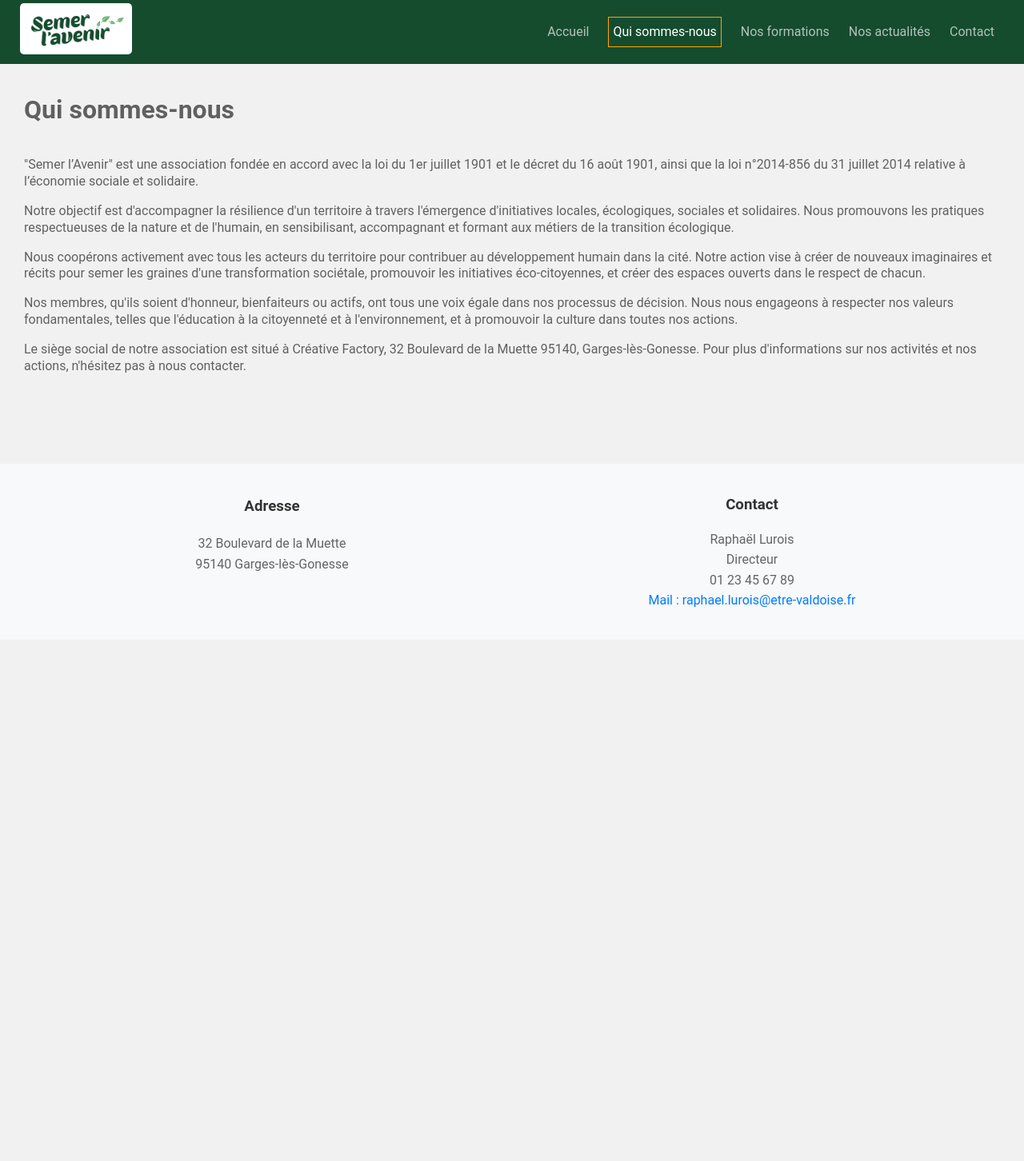
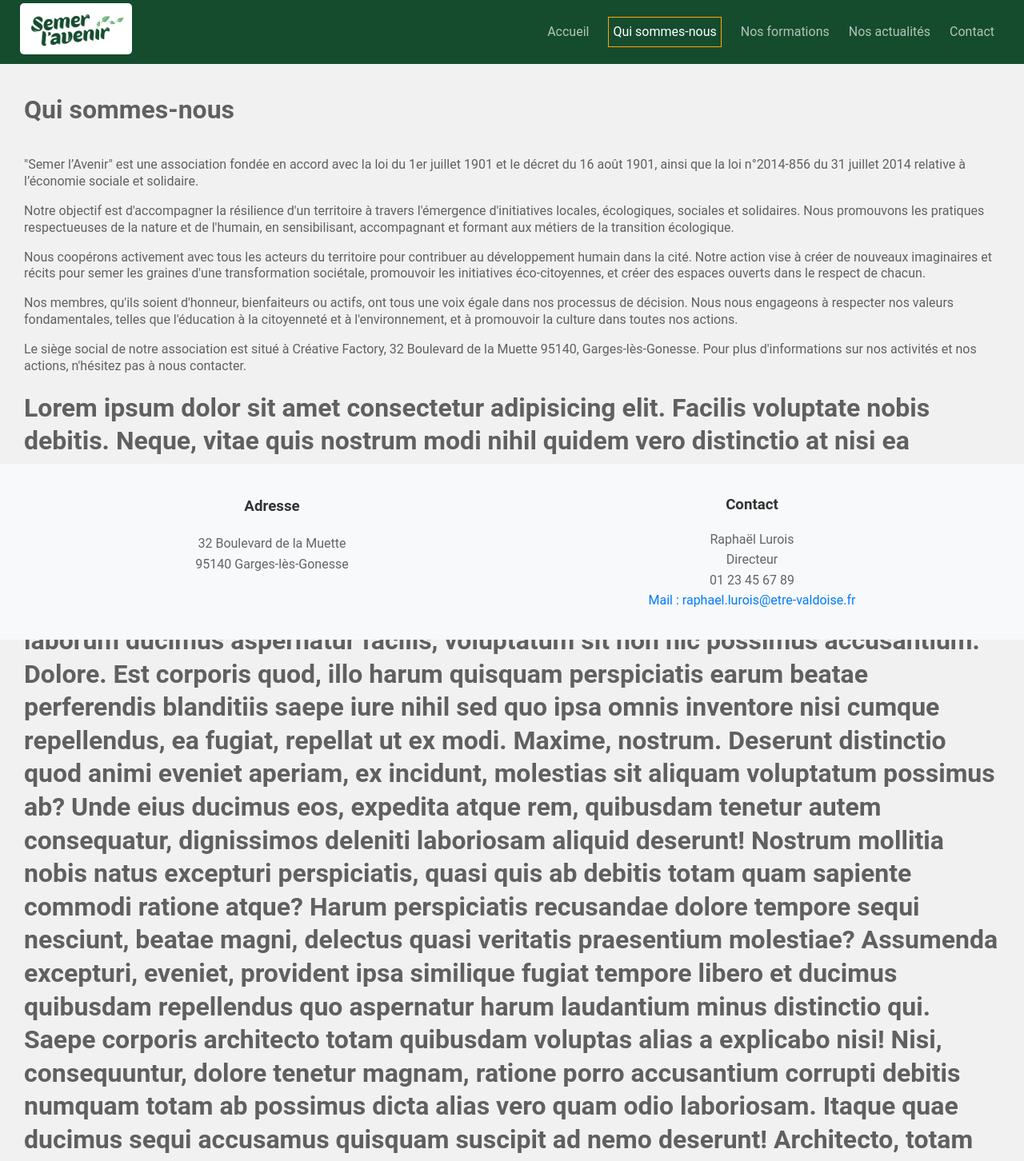
Before and after one commit to sermer12/sermer_avenir, a React (Vite) app in the folder frontend/: page /Qui-sommes-nous in a window 1280 px wide. Shown: the top 1452 px of the page at 80% size. Before the commit the page ends 800 px from the top, so only its background shows below. Built offline with nearby package versions, Linux system fonts and the light colour scheme.

Commit message:
fix: css

```diff
--- a/frontend/src/pages/QuiSommesNous.jsx
+++ b/frontend/src/pages/QuiSommesNous.jsx
@@ -1,27 +1,116 @@
-import React from 'react';
-import '../styles/presentation.css';
+import React from "react";
+import "../styles/presentation.css";
 
 const QuiSommesNous = () => {
   //TODO : mettre des images
   return (
-    <div className='quiSommesNous_container'>
+    <div className="quiSommesNous_container">
       <h1>Qui sommes-nous</h1>
       <div className="quiSommesNous_content">
         <p>
-          "Semer l’Avenir" est une association fondée en accord avec la loi du 1er juillet 1901 et le décret du 16 août 1901, ainsi que la loi n°2014‐856 du 31 juillet 2014 relative à l’économie sociale et solidaire.
+          "Semer l’Avenir" est une association fondée en accord avec la loi du
+          1er juillet 1901 et le décret du 16 août 1901, ainsi que la loi
+          n°2014‐856 du 31 juillet 2014 relative à l’économie sociale et
+          solidaire.
         </p>
         <p>
-          Notre objectif est d'accompagner la résilience d'un territoire à travers l'émergence d'initiatives locales, écologiques, sociales et solidaires. Nous promouvons les pratiques respectueuses de la nature et de l'humain, en sensibilisant, accompagnant et formant aux métiers de la transition écologique.
+          Notre objectif est d'accompagner la résilience d'un territoire à
+          travers l'émergence d'initiatives locales, écologiques, sociales et
+          solidaires. Nous promouvons les pratiques respectueuses de la nature
+          et de l'humain, en sensibilisant, accompagnant et formant aux métiers
+          de la transition écologique.
         </p>
         <p>
-          Nous coopérons activement avec tous les acteurs du territoire pour contribuer au développement humain dans la cité. Notre action vise à créer de nouveaux imaginaires et récits pour semer les graines d'une transformation sociétale, promouvoir les initiatives éco-citoyennes, et créer des espaces ouverts dans le respect de chacun.
+          Nous coopérons activement avec tous les acteurs du territoire pour
+          contribuer au développement humain dans la cité. Notre action vise à
+          créer de nouveaux imaginaires et récits pour semer les graines d'une
+          transformation sociétale, promouvoir les initiatives éco-citoyennes,
+          et créer des espaces ouverts dans le respect de chacun.
         </p>
         <p>
-          Nos membres, qu'ils soient d'honneur, bienfaiteurs ou actifs, ont tous une voix égale dans nos processus de décision. Nous nous engageons à respecter nos valeurs fondamentales, telles que l'éducation à la citoyenneté et à l'environnement, et à promouvoir la culture dans toutes nos actions.
+          Nos membres, qu'ils soient d'honneur, bienfaiteurs ou actifs, ont tous
+          une voix égale dans nos processus de décision. Nous nous engageons à
+          respecter nos valeurs fondamentales, telles que l'éducation à la
+          citoyenneté et à l'environnement, et à promouvoir la culture dans
+          toutes nos actions.
         </p>
         <p>
-          Le siège social de notre association est situé à Créative Factory, 32 Boulevard de la Muette 95140, Garges-lès-Gonesse. Pour plus d'informations sur nos activités et nos actions, n'hésitez pas à nous contacter.
+          Le siège social de notre association est situé à Créative Factory, 32
+          Boulevard de la Muette 95140, Garges-lès-Gonesse. Pour plus
+          d'informations sur nos activités et nos actions, n'hésitez pas à nous
+          contacter.
         </p>
+        <h1>
+          Lorem ipsum dolor sit amet consectetur adipisicing elit. Facilis
+          voluptate nobis debitis. Neque, vitae quis nostrum modi nihil quidem
+          vero distinctio at nisi ea doloremque dolorem facere amet ipsa
+          deserunt? Architecto voluptatem totam pariatur officiis facilis libero
+          delectus ducimus velit doloribus aut, voluptas officia praesentium
+          quasi quis minima inventore error laborum ea esse! Cumque iusto
+          repellendus enim debitis officiis sint. Ad vero culpa voluptas hic
+          odit tempora ex! Optio minima officiis provident quas magni tenetur
+          dolore, nemo iste doloremque laborum ducimus aspernatur facilis,
+          voluptatum sit non hic possimus accusantium. Dolore. Est corporis
+          quod, illo harum quisquam perspiciatis earum beatae perferendis
+          blanditiis saepe iure nihil sed quo ipsa omnis inventore nisi cumque
+          repellendus, ea fugiat, repellat ut ex modi. Maxime, nostrum. Deserunt
+          distinctio quod animi eveniet aperiam, ex incidunt, molestias sit
+          aliquam voluptatum possimus ab? Unde eius ducimus eos, expedita atque
+          rem, quibusdam tenetur autem consequatur, dignissimos deleniti
+          laboriosam aliquid deserunt! Nostrum mollitia nobis natus excepturi
+          perspiciatis, quasi quis ab debitis totam quam sapiente commodi
+          ratione atque? Harum perspiciatis recusandae dolore tempore sequi
+          nesciunt, beatae magni, delectus quasi veritatis praesentium
+          molestiae? Assumenda excepturi, eveniet, provident ipsa similique
+          fugiat tempore libero et ducimus quibusdam repellendus quo aspernatur
+          harum laudantium minus distinctio qui. Saepe corporis architecto totam
+          quibusdam voluptas alias a explicabo nisi! Nisi, consequuntur, dolore
+          tenetur magnam, ratione porro accusantium corrupti debitis numquam
+          totam ab possimus dicta alias vero quam odio laboriosam. Itaque quae
+          ducimus sequi accusamus quisquam suscipit ad nemo deserunt!
+          Architecto, totam odio mollitia nesciunt rerum pariatur consequatur
+          voluptatem dolor illum odit quaerat facere tenetur corporis optio
+          fugiat? Id voluptatibus voluptates porro ipsa quibusdam! Veniam
+          repellat atque ipsum suscipit dicta. Hic consectetur veritatis,
+          debitis dolore corporis consequuntur sequi expedita fuga amet illo
+          deserunt alias ipsum quas tempora voluptatum non officiis placeat quia
+          iure. Laboriosam voluptas delectus amet ratione, repudiandae
+          dignissimos! Totam ducimus illo non, adipisci nulla necessitatibus
+          quaerat quia nostrum, ea molestias assumenda nemo similique
+          accusantium veritatis nisi dolor nesciunt. Enim pariatur explicabo
+          omnis nihil eveniet, nemo eos nesciunt vitae! Asperiores, obcaecati
+          excepturi! Fuga nulla sunt, soluta accusamus qui expedita atque in cum
+          enim dignissimos pariatur rem impedit natus porro possimus facere
+          dolorem omnis ullam eaque veritatis nostrum. Aspernatur, nostrum!
+          Exercitationem vitae et aliquid ut amet itaque aut earum, voluptate
+          quibusdam explicabo sunt nesciunt quasi at deleniti labore fugiat
+          repellendus corrupti, harum nisi, doloribus laborum atque? Ullam et
+          qui quod! Nulla eaque quis quia hic, nostrum, explicabo modi
+          repellendus tempora ea alias sit dolores corporis! Facere nostrum eum
+          sequi! At est, dolorum sequi pariatur a dolore accusamus voluptate
+          iure soluta! Ipsa voluptatem in laudantium itaque quibusdam ab officia
+          nemo dolorem, libero repellat facere sed laborum, cumque deleniti
+          possimus. Placeat odit architecto sequi doloremque explicabo inventore
+          nemo sint a unde tenetur? Animi quia natus sint id, officia fuga
+          dignissimos voluptatem, blanditiis in nam doloribus facilis,
+          architecto laborum vero accusantium similique necessitatibus maiores
+          soluta atque sit. Vel id quisquam rem a debitis? Aut magnam non
+          facilis saepe enim molestias officia nihil facere totam veniam.
+          Dolorum veniam praesentium dolore commodi ipsum rerum officiis autem,
+          inventore, unde laboriosam tempora maxime voluptate natus corrupti
+          saepe. Deleniti ullam amet voluptatibus. Reiciendis laudantium
+          distinctio perspiciatis asperiores velit aut unde voluptatum pariatur
+          dolores, suscipit, aspernatur exercitationem laborum quibusdam
+          obcaecati nobis, atque hic magni praesentium accusantium provident
+          fuga laboriosam? Incidunt vitae placeat earum, doloremque dicta
+          tempora! Voluptas, fugiat? Delectus quam architecto quasi aspernatur
+          quo adipisci laborum pariatur repudiandae reprehenderit nam deserunt
+          magni atque explicabo ratione, possimus inventore quae! Non? Excepturi
+          consectetur sunt atque ut repudiandae dicta accusantium recusandae
+          aspernatur! Minus perspiciatis dolores assumenda tempore quidem, magni
+          debitis inventore soluta laborum iure saepe enim autem provident
+          praesentium voluptatem quaerat minima.
+        </h1>
       </div>
     </div>
   );
--- a/frontend/src/styles/adminLogin.css
+++ b/frontend/src/styles/adminLogin.css
@@ -25,16 +25,18 @@
 }
 
 .form_container button {
-  background-color: #4caf50;
+  background-color: #154c2e;
   color: white;
-  padding: 10px;
+  padding: 20px;
   border: none;
   border-radius: 4px;
+  margin: 0;
+  font-weight: 400;
+  font-size: 14px;
+  float: right;
   cursor: pointer;
 }
 
 .form_container button:hover {
   background-color: #45a049;
 }
-
-/* Ajoutez d'autres styles au besoin en fonction de votre conception. */
```
